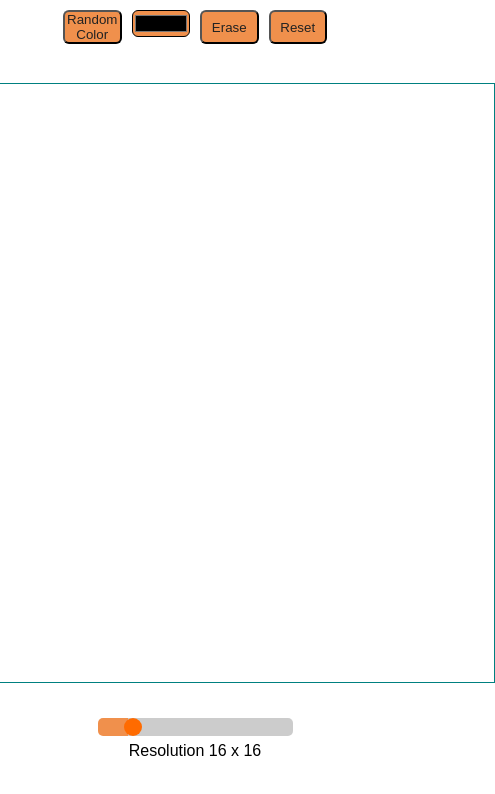
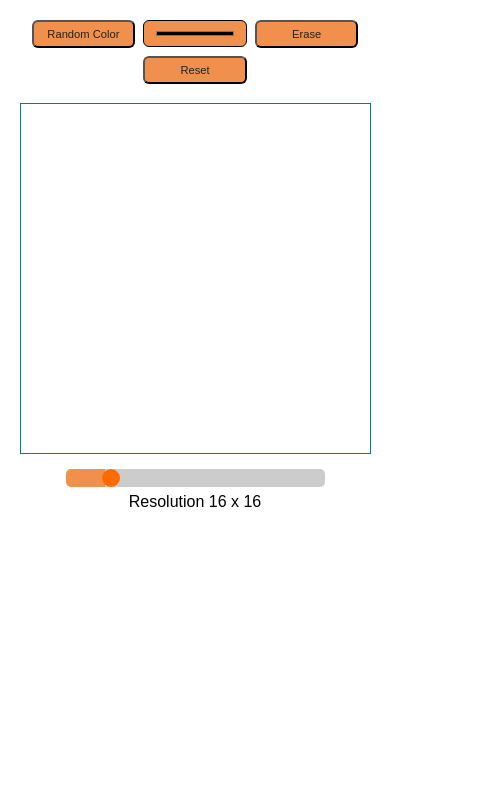
Before and after one commit to FraDev85/Odin-Etch_a_sketch, a plain HTML site: page index.html in a window 390 px wide. Shown: the whole page, 495 px wide, since content can reach past the window. Drawn offline with Linux system fonts and the light colour scheme.

Commit message:
better responsiness and general layout

```diff
--- a/script.js
+++ b/script.js
@@ -1,9 +1,10 @@
 const slider = document.getElementById("slider");
 const colorInput = document.getElementById("colorPicker");
-const gridSize = 600;
+let gridSize = Math.min(window.innerWidth * 0.9, 600);
 let eraseMode = false;
 let draw = false;
 let squareSize = undefined;
+let newColor = colorInput.value;
 const areaDrawing = document.querySelector(".areaDrawing");
 const reset = document.querySelector("#reset");
 const textResolution = document.querySelector("span");
@@ -23,8 +24,6 @@ areaDrawing.addEventListener("mouseup", () => {
   draw = false;
 });
 
-let newColor = colorInput.value;
-
 colorInput.addEventListener("input", () => {
   const colorValue = colorInput.value;
   const r = parseInt(colorValue.slice(1, 3), 16);
@@ -38,13 +37,14 @@ colorInput.addEventListener("input", () => {
 
 function createCells(squareSize) {
   areaDrawing.innerHTML = "";
+  const gridSize = areaDrawing.offsetWidth;
 
   for (let i = 0; i < squareSize * squareSize; i++) {
     const cell = document.createElement("div");
 
-    cell.style.width = cell.style.height = `${
-      Math.floor(gridSize / squareSize) - 1
-    }px`;
+    const cellSize = Math.floor(gridSize / squareSize);
+    cell.style.width = `${cellSize}px`;
+    cell.style.height = `${cellSize}px`;
     cell.classList.add("cell");
 
     cell.addEventListener("mouseover", () => {
@@ -110,3 +110,10 @@ slider.style.setProperty("--valore", `${val}%`);
 squareSize = parseInt(slider.value);
 textResolution.textContent = `${squareSize} x ${squareSize}`;
 createCells(squareSize);
+
+window.addEventListener("resize", () => {
+  gridSize = Math.min(window.innerWidth * 0.9, 600);
+  areaDrawing.style.width = `${gridSize}px`;
+  areaDrawing.style.height = `${gridSize}px`;
+  createCells(squareSize);
+});
--- a/style.css
+++ b/style.css
@@ -25,12 +25,17 @@ body {
 .tools-container input {
   border-radius: 6px;
   width: 15%;
+  min-width: 80px;
   background-color: #f0904c;
   color: #222;
+  padding: 6px 10px;
+  font-size: 0.9rem;
+  transition: background 0.3s;
 }
 
 .tools-container :hover {
   cursor: pointer;
+  background-color: #ffb36a;
 }
 
 .resolutionContainer {
@@ -39,6 +44,13 @@ body {
   gap: 10px;
   align-items: center;
   width: 100%;
+}
+
+.areaDrawing {
+  margin: auto;
+  width: 90%;
+  max-width: 600px;
+  aspect-ratio: 1 / 1;
 }
 
 #slider {
@@ -81,3 +93,51 @@ body {
   );
   border-radius: 5px;
 }
+
+@media (max-width: 620px) {
+  body {
+    height: auto;
+    padding: 10px;
+    gap: 1.2rem;
+  }
+
+  .tools-container {
+    flex-wrap: wrap;
+    justify-content: center;
+    gap: 8px;
+  }
+
+  .tools-container button,
+  .tools-container input {
+    width: 28%;
+    font-size: 0.7rem;
+  }
+
+  #slider {
+    width: 70%;
+  }
+}
+
+@media (max-width: 360px) {
+  body {
+    height: auto;
+    padding: 8px;
+    gap: 1.4rem;
+  }
+
+  .tools-container {
+    flex-direction: column;
+    align-items: center;
+    gap: 6px;
+  }
+
+  #slider {
+    width: 85%;
+  }
+
+  .tools-container button,
+  .tools-container input {
+    width: 80%;
+    font-size: 0.6rem;
+  }
+}
```
